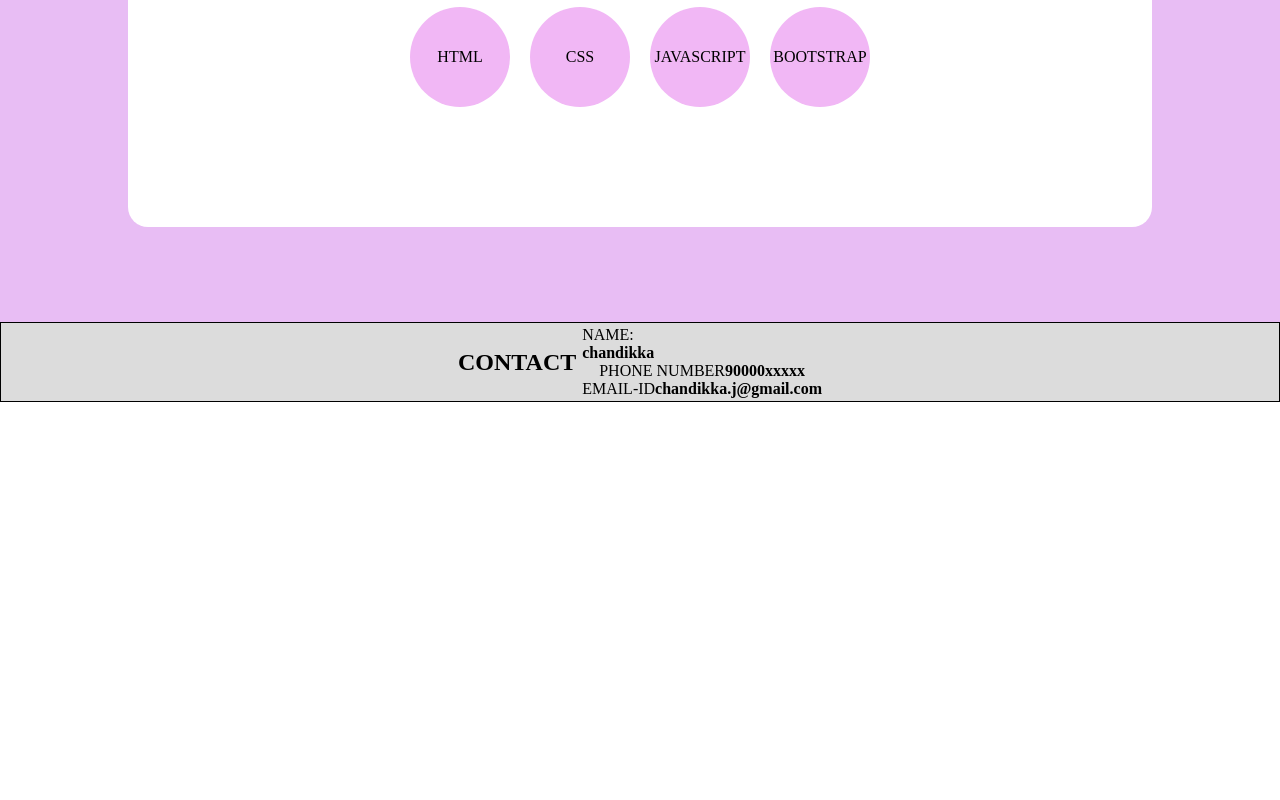
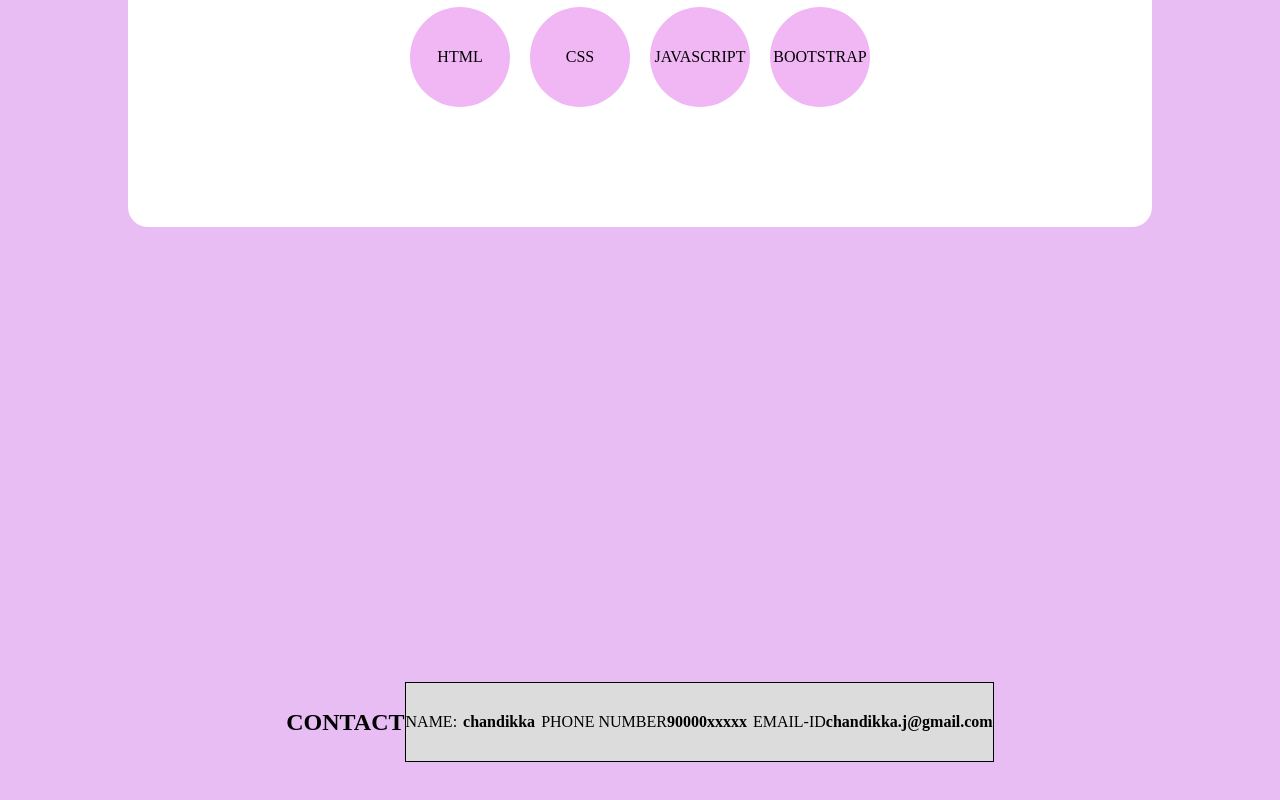
Before and after one commit to chandikka/chan, a plain HTML site: page index.html in a window 1280 px wide. Shown: the part 1278-2078 px from the top of the page. Before the commit the page ends 1680 px from the top, so only its background shows below. Drawn offline with Linux system fonts and the light colour scheme.

Commit message:
added style

```diff
--- a/style.css
+++ b/style.css
@@ -117,7 +117,7 @@
   .cardsDiv > div > span {
     font-size: 1rem;
   }
-  .contactsection{
+  .contact{
     display: flex;
     align-items: center;
     justify-content: center;
```
